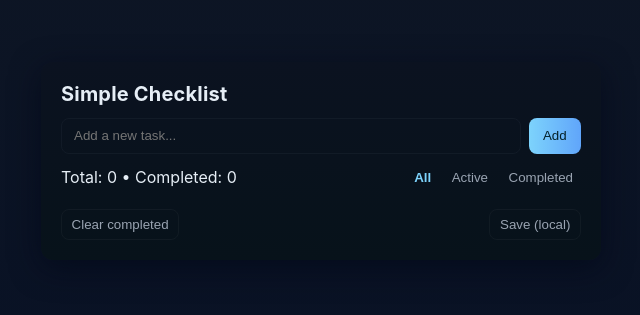
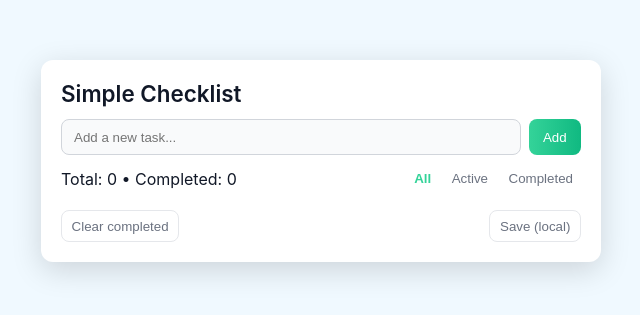
Before and after one commit to Annmaria06/test-ifs, a plain HTML site: page index.html in a window 1280 px wide. Shown: the part 239-554 px from the top of the page, without its empty margins (319-959 px from the left). Drawn offline with Linux system fonts and the light colour scheme.

Commit message:
changed checklish color

```diff
--- a/styles.css
+++ b/styles.css
@@ -1,52 +1,140 @@
-:root{
-  --bg:#0f1724;
-  --card:#0b1220;
-  --muted:#9aa4b2;
-  --accent:#7dd3fc;
-  --accent-2:#60a5fa;
-  --success:#86efac;
+:root {
+  --bg: #f0f9ff;        /* Page background */
+  --card: #ffffff;      /* Checklist container */
+  --muted: #6b7280;     /* Muted/secondary text */
+  --accent: #34d399;    /* Primary button/active filter (green) */
+  --accent-2: #10b981;  /* Gradient accent (darker green) */
+  --success: #22c55e;   /* Success color (checked items) */
+  --text: #111827;      /* Main text color */
 }
-*{box-sizing:border-box}
-html,body{height:100%}
-body{
-  margin:0;
-  font-family:Inter, system-ui, -apple-system, 'Segoe UI', Roboto, 'Helvetica Neue', Arial;
-  background:linear-gradient(180deg,var(--bg),#071025);
-  color:#e6eef6;
-  display:flex;
-  align-items:center;
-  justify-content:center;
-  padding:2rem;
+
+* {
+  box-sizing: border-box;
 }
-.app{
-  width:100%;
-  max-width:560px;
-  background:linear-gradient(180deg,var(--card), #07121a);
-  border-radius:12px;
-  padding:1.25rem;
-  box-shadow:0 8px 30px rgba(2,6,23,0.6);
+html, body {
+  height: 100%;
 }
-.title{
-  margin:0 0 0.75rem 0;
-  font-size:1.25rem;
-  letter-spacing:0.2px;
+body {
+  margin: 0;
+  font-family: Inter, system-ui, -apple-system, 'Segoe UI', Roboto, 'Helvetica Neue', Arial;
+  background: var(--bg);
+  color: var(--text);
+  display: flex;
+  align-items: center;
+  justify-content: center;
+  padding: 2rem;
 }
-.add-form{display:flex;gap:0.5rem;margin-bottom:0.75rem}
-.add-form input{flex:1;padding:0.6rem 0.75rem;border-radius:8px;border:1px solid rgba(150,160,180,0.06);background:transparent;color:inherit}
-.add-form button{padding:0 0.9rem;border-radius:8px;border:0;background:linear-gradient(90deg,var(--accent),var(--accent-2));color:#042028}
-.controls{display:flex;justify-content:space-between;align-items:center;margin-bottom:0.5rem}
-.filters button{background:transparent;border:0;color:var(--muted);padding:0.25rem 0.5rem;border-radius:6px;cursor:pointer}
-.filters button.active{color:var(--accent);font-weight:600}
-.list{list-style:none;padding:0;margin:0;display:flex;flex-direction:column;gap:0.45rem}
-.item{
-  display:flex;align-items:center;gap:0.75rem;padding:0.6rem;border-radius:8px;border:1px solid rgba(255,255,255,0.03);
-  background:linear-gradient(180deg, rgba(255,255,255,0.01), transparent);
+
+.app {
+  width: 100%;
+  max-width: 560px;
+  background: var(--card);
+  border-radius: 12px;
+  padding: 1.25rem;
+  box-shadow: 0 8px 30px rgba(0, 0, 0, 0.15);
 }
-.item input[type="checkbox"]{width:18px;height:18px}
-.item .text{flex:1}
-.item .text.done{opacity:0.6;text-decoration:line-through;color:var(--muted)}
-.item .actions button{background:transparent;border:0;color:var(--muted);cursor:pointer;margin-left:0.4rem}
-.footer{display:flex;justify-content:space-between;margin-top:0.75rem}
-.footer button{background:transparent;border:1px solid rgba(255,255,255,0.04);padding:0.45rem 0.6rem;border-radius:8px;color:var(--muted);cursor:pointer}
 
-@media (max-width:420px){.app{padding:1rem}.title{font-size:1.1rem}}
+.title {
+  margin: 0 0 0.75rem 0;
+  font-size: 1.4rem;
+  font-weight: 600;
+  color: var(--text);
+}
+
+.add-form {
+  display: flex;
+  gap: 0.5rem;
+  margin-bottom: 0.75rem;
+}
+.add-form input {
+  flex: 1;
+  padding: 0.6rem 0.75rem;
+  border-radius: 8px;
+  border: 1px solid #d1d5db;
+  background: #f9fafb;
+  color: var(--text);
+}
+.add-form button {
+  padding: 0 0.9rem;
+  border-radius: 8px;
+  border: 0;
+  background: linear-gradient(90deg, var(--accent), var(--accent-2));
+  color: #ffffff;
+  font-weight: 500;
+  cursor: pointer;
+}
+
+.controls {
+  display: flex;
+  justify-content: space-between;
+  align-items: center;
+  margin-bottom: 0.5rem;
+}
+.filters button {
+  background: transparent;
+  border: 0;
+  color: var(--muted);
+  padding: 0.25rem 0.5rem;
+  border-radius: 6px;
+  cursor: pointer;
+}
+.filters button.active {
+  color: var(--accent);
+  font-weight: 600;
+}
+
+.list {
+  list-style: none;
+  padding: 0;
+  margin: 0;
+  display: flex;
+  flex-direction: column;
+  gap: 0.45rem;
+}
+.item {
+  display: flex;
+  align-items: center;
+  gap: 0.75rem;
+  padding: 0.6rem;
+  border-radius: 8px;
+  border: 1px solid #e5e7eb;
+  background: #fdfdfd;
+}
+.item input[type="checkbox"] {
+  width: 18px;
+  height: 18px;
+}
+.item .text {
+  flex: 1;
+}
+.item .text.done {
+  opacity: 0.8;
+  text-decoration: line-through;
+  color: var(--success);
+}
+.item .actions button {
+  background: transparent;
+  border: 0;
+  color: var(--muted);
+  cursor: pointer;
+  margin-left: 0.4rem;
+}
+
+.footer {
+  display: flex;
+  justify-content: space-between;
+  margin-top: 0.75rem;
+}
+.footer button {
+  background: transparent;
+  border: 1px solid #e5e7eb;
+  padding: 0.45rem 0.6rem;
+  border-radius: 8px;
+  color: var(--muted);
+  cursor: pointer;
+}
+
+@media (max-width: 420px) {
+  .app { padding: 1rem; }
+  .title { font-size: 1.1rem; }
+}
```
